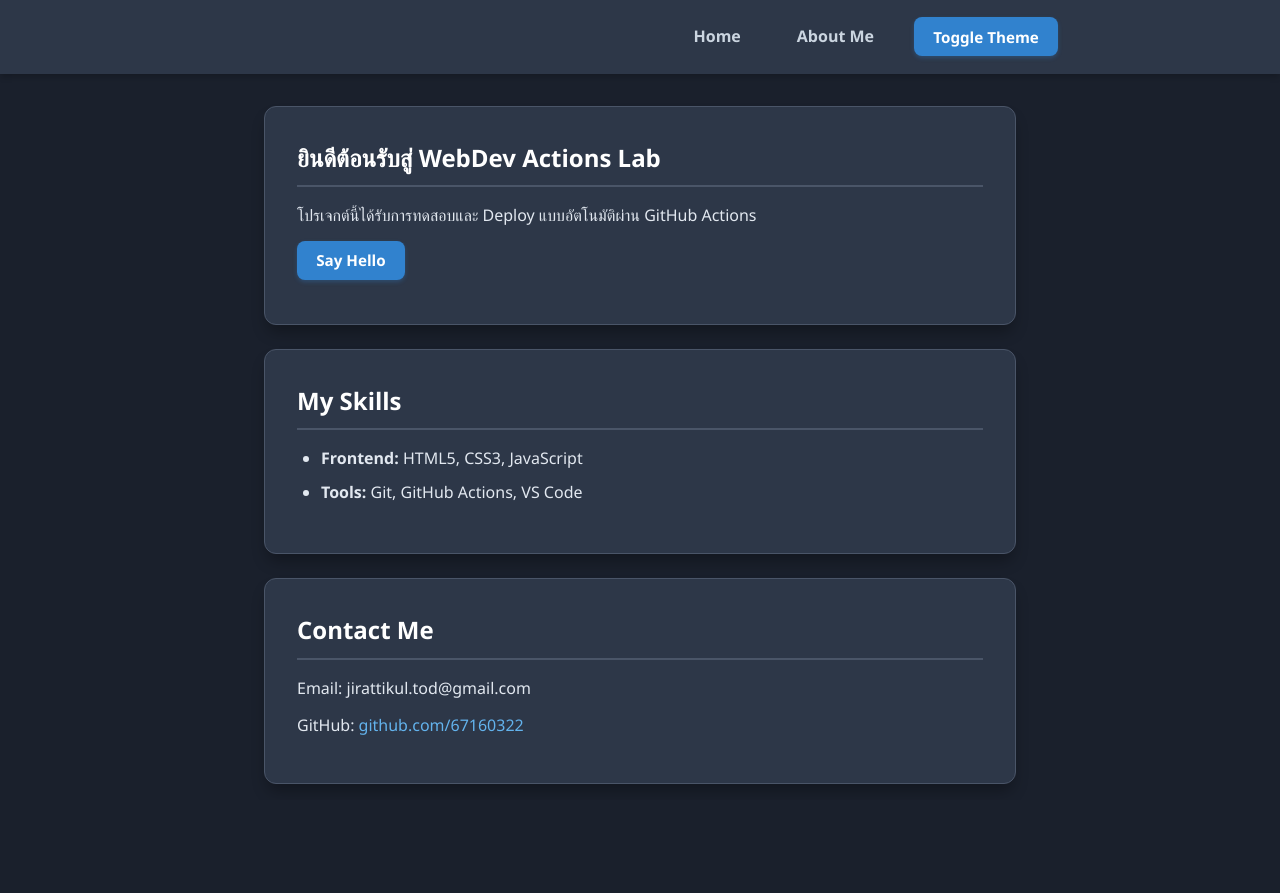
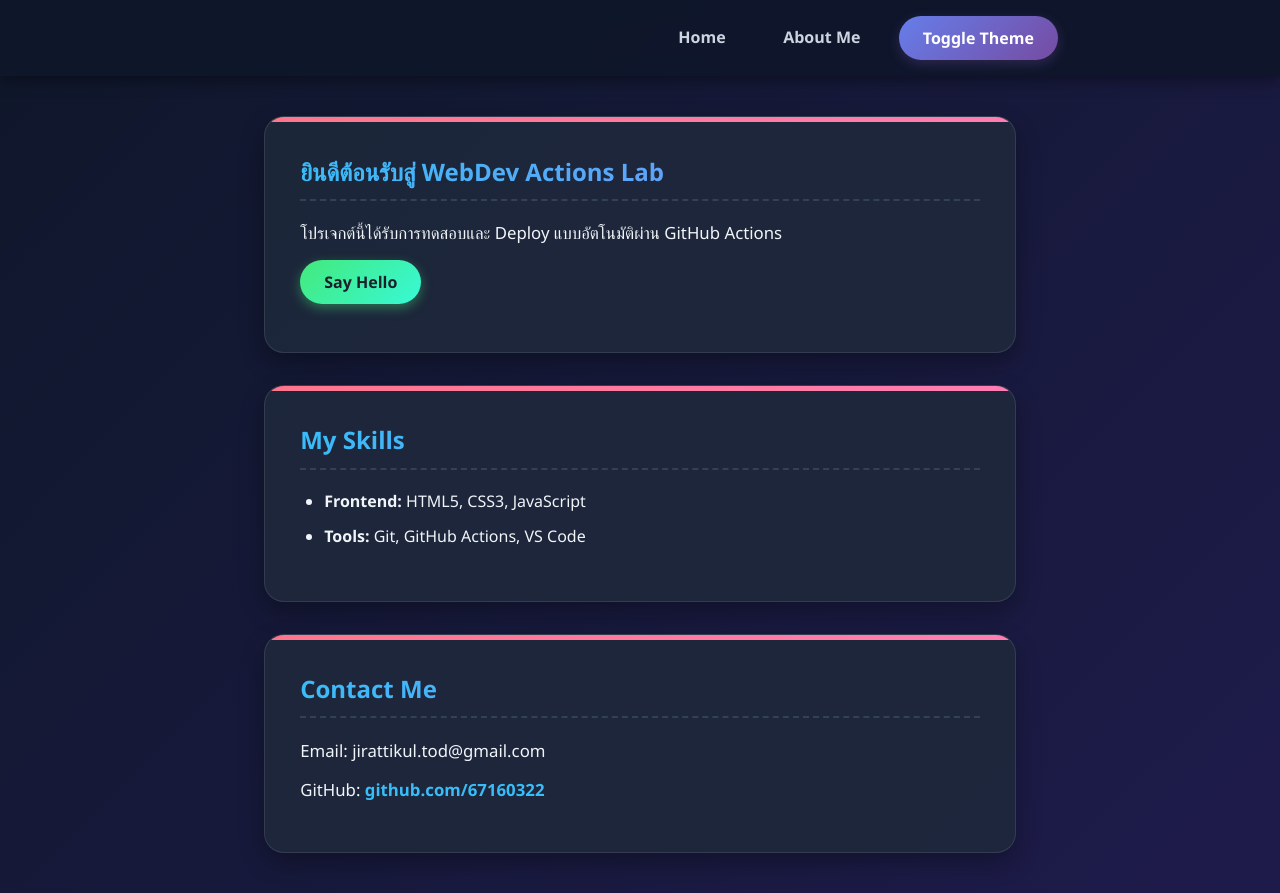
Before and after one commit to 67160322/webdev-actions-lab, a plain HTML site: page index.html in a window 1280 px wide. Both pictures are taken after a click on the button "Toggle Theme". Before the commit the page ends 800 px from the top, so only its background shows below. Drawn offline with Linux system fonts and the light colour scheme.

Commit message:
Add colorful gradients and modern UI styles

```diff
--- a/style.css
+++ b/style.css
@@ -3,12 +3,12 @@
   box-sizing: border-box;
   margin: 0;
   padding: 0;
-  font-family: 'Segoe UI', Tahoma, Geneva, Verdana, sans-serif;
-  transition: background-color 0.3s ease, color 0.3s ease, transform 0.2s ease, box-shadow 0.3s ease;
+  font-family: 'Kanit', 'Segoe UI', Tahoma, Geneva, Verdana, sans-serif;
+  transition: all 0.3s ease;
 }
 
 body {
-  background-color: #f0f4f8;
+  background: linear-gradient(135deg, #e0c3fc 0%, #8ec5fc 100%);
   color: #2d3748;
   line-height: 1.6;
   min-height: 100vh;
@@ -16,8 +16,9 @@ body {
 
 /* แถบเมนูด้านบน (Navigation Bar) */
 header {
-  background-color: #ffffff;
-  box-shadow: 0 4px 6px -1px rgba(0, 0, 0, 0.05);
+  background: rgba(255, 255, 255, 0.9);
+  backdrop-filter: blur(10px);
+  box-shadow: 0 4px 15px rgba(0, 0, 0, 0.08);
   position: sticky;
   top: 0;
   z-index: 100;
@@ -30,74 +31,101 @@ nav {
   display: flex;
   justify-content: flex-end;
   align-items: center;
-  gap: 1.5rem;
+  gap: 1.2rem;
 }
 
 nav a {
   text-decoration: none;
   color: #4a5568;
   font-weight: 600;
-  padding: 0.5rem 1rem;
-  border-radius: 8px;
+  padding: 0.5rem 1.2rem;
+  border-radius: 20px;
+  background: transparent;
 }
 
 nav a:hover {
-  color: #2b6cb0;
-  background-color: #ebf8ff;
+  color: #ffffff;
+  background: linear-gradient(135deg, #667eea 0%, #764ba2 100%);
+  transform: translateY(-2px);
+  box-shadow: 0 4px 10px rgba(118, 75, 162, 0.3);
 }
 
 /* ปุ่มตกแต่งทั่วไป */
 button {
-  background-color: #3182ce;
-  color: white;
+  background: linear-gradient(135deg, #43e97b 0%, #38f9d7 100%);
+  color: #1a202c;
   border: none;
-  padding: 0.6rem 1.2rem;
-  font-size: 0.95rem;
-  font-weight: 600;
-  border-radius: 8px;
+  padding: 0.7rem 1.5rem;
+  font-size: 1rem;
+  font-weight: 700;
+  border-radius: 25px;
   cursor: pointer;
-  box-shadow: 0 2px 4px rgba(49, 130, 206, 0.3);
+  box-shadow: 0 4px 12px rgba(67, 233, 123, 0.4);
 }
 
 button:hover {
-  background-color: #2b6cb0;
-  transform: translateY(-2px);
-  box-shadow: 0 4px 8px rgba(49, 130, 206, 0.4);
+  transform: translateY(-3px) scale(1.02);
+  box-shadow: 0 6px 18px rgba(67, 233, 123, 0.6);
+}
+
+#themeToggle {
+  background: linear-gradient(135deg, #667eea 0%, #764ba2 100%);
+  color: #ffffff;
+  box-shadow: 0 4px 12px rgba(118, 75, 162, 0.3);
+}
+
+#themeToggle:hover {
+  box-shadow: 0 6px 18px rgba(118, 75, 162, 0.5);
 }
 
 /* พื้นที่จัดวางเนื้อหาหลัก */
 .container {
   max-width: 800px;
-  margin: 2rem auto;
+  margin: 2.5rem auto;
   padding: 0 1.5rem;
   display: flex;
   flex-direction: column;
-  gap: 1.5rem;
+  gap: 2rem;
 }
 
 /* การ์ดแสดงผล (Card Design) */
 .card {
-  background-color: #ffffff;
-  padding: 2rem;
-  border-radius: 12px;
-  box-shadow: 0 10px 15px -3px rgba(0, 0, 0, 0.05), 0 4px 6px -2px rgba(0, 0, 0, 0.025);
-  border: 1px solid #e2e8f0;
+  background: rgba(255, 255, 255, 0.95);
+  padding: 2.2rem;
+  border-radius: 20px;
+  box-shadow: 0 10px 25px rgba(0, 0, 0, 0.08);
+  border: 1px solid rgba(255, 255, 255, 0.6);
+  position: relative;
+  overflow: hidden;
+}
+
+.card::before {
+  content: '';
+  position: absolute;
+  top: 0;
+  left: 0;
+  width: 100%;
+  height: 5px;
+  background: linear-gradient(90deg, #ff758c 0%, #ff7eb3 100%);
 }
 
 .card:hover {
-  transform: translateY(-4px);
-  box-shadow: 0 20px 25px -5px rgba(0, 0, 0, 0.08), 0 10px 10px -5px rgba(0, 0, 0, 0.03);
+  transform: translateY(-5px);
+  box-shadow: 0 15px 30px rgba(0, 0, 0, 0.12);
 }
 
 .card h1, .card h2 {
-  color: #1a202c;
-  margin-bottom: 1rem;
-  border-bottom: 2px solid #ebf8ff;
+  background: linear-gradient(135deg, #667eea 0%, #764ba2 100%);
+  -webkit-background-clip: text;
+  -webkit-text-fill-color: transparent;
+  margin-bottom: 1.2rem;
   padding-bottom: 0.5rem;
+  border-bottom: 2px dashed #e2e8f0;
 }
 
 .card p {
-  margin-bottom: 0.75rem;
+  margin-bottom: 0.8rem;
+  font-size: 1.05rem;
 }
 
 .card ul {
@@ -106,29 +134,30 @@ button:hover {
 }
 
 .card li {
-  margin-bottom: 0.5rem;
+  margin-bottom: 0.6rem;
 }
 
 /* ลิงก์ภายในเนื้อหา */
 a {
-  color: #3182ce;
+  color: #764ba2;
   text-decoration: none;
-  font-weight: 500;
+  font-weight: 600;
 }
 
 a:hover {
+  color: #ff758c;
   text-decoration: underline;
 }
 
 /* ธีมมืด (Dark Mode Support) */
 body.dark-mode {
-  background-color: #1a202c;
-  color: #e2e8f0;
+  background: linear-gradient(135deg, #0f172a 0%, #1e1b4b 100%);
+  color: #f1f5f9;
 }
 
 body.dark-mode header {
-  background-color: #2d3748;
-  box-shadow: 0 4px 6px -1px rgba(0, 0, 0, 0.2);
+  background: rgba(15, 23, 42, 0.85);
+  box-shadow: 0 4px 15px rgba(0, 0, 0, 0.4);
 }
 
 body.dark-mode nav a {
@@ -136,21 +165,27 @@ body.dark-mode nav a {
 }
 
 body.dark-mode nav a:hover {
-  color: #63b3ed;
-  background-color: #2c5282;
+  color: #ffffff;
+  background: linear-gradient(135deg, #ec4899 0%, #8b5cf6 100%);
 }
 
 body.dark-mode .card {
-  background-color: #2d3748;
-  border-color: #4a5568;
-  box-shadow: 0 10px 15px -3px rgba(0, 0, 0, 0.3);
+  background: rgba(30, 41, 59, 0.9);
+  border-color: rgba(255, 255, 255, 0.1);
+  box-shadow: 0 10px 25px rgba(0, 0, 0, 0.3);
 }
 
 body.dark-mode .card h1, body.dark-mode .card h2 {
-  color: #ffffff;
-  border-bottom-color: #4a5568;
+  background: linear-gradient(135deg, #38bdf8 0%, #818cf8 100%);
+  -webkit-background-clip: text;
+  -webkit-text-fill-color: transparent;
+  border-bottom-color: #334155;
 }
 
 body.dark-mode a {
-  color: #63b3ed;
+  color: #38bdf8;
 }
+
+body.dark-mode a:hover {
+  color: #f472b6;
+}
```
